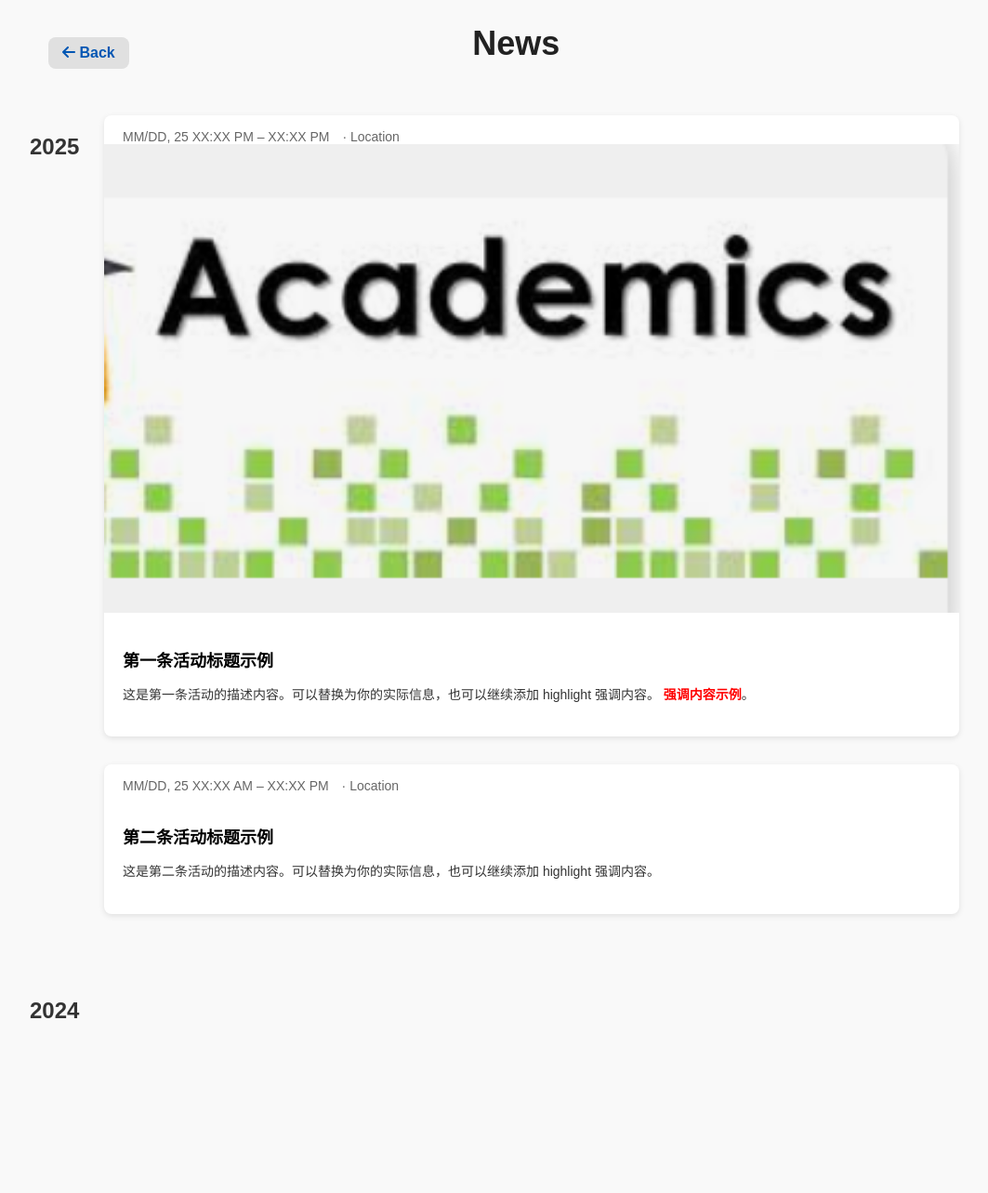
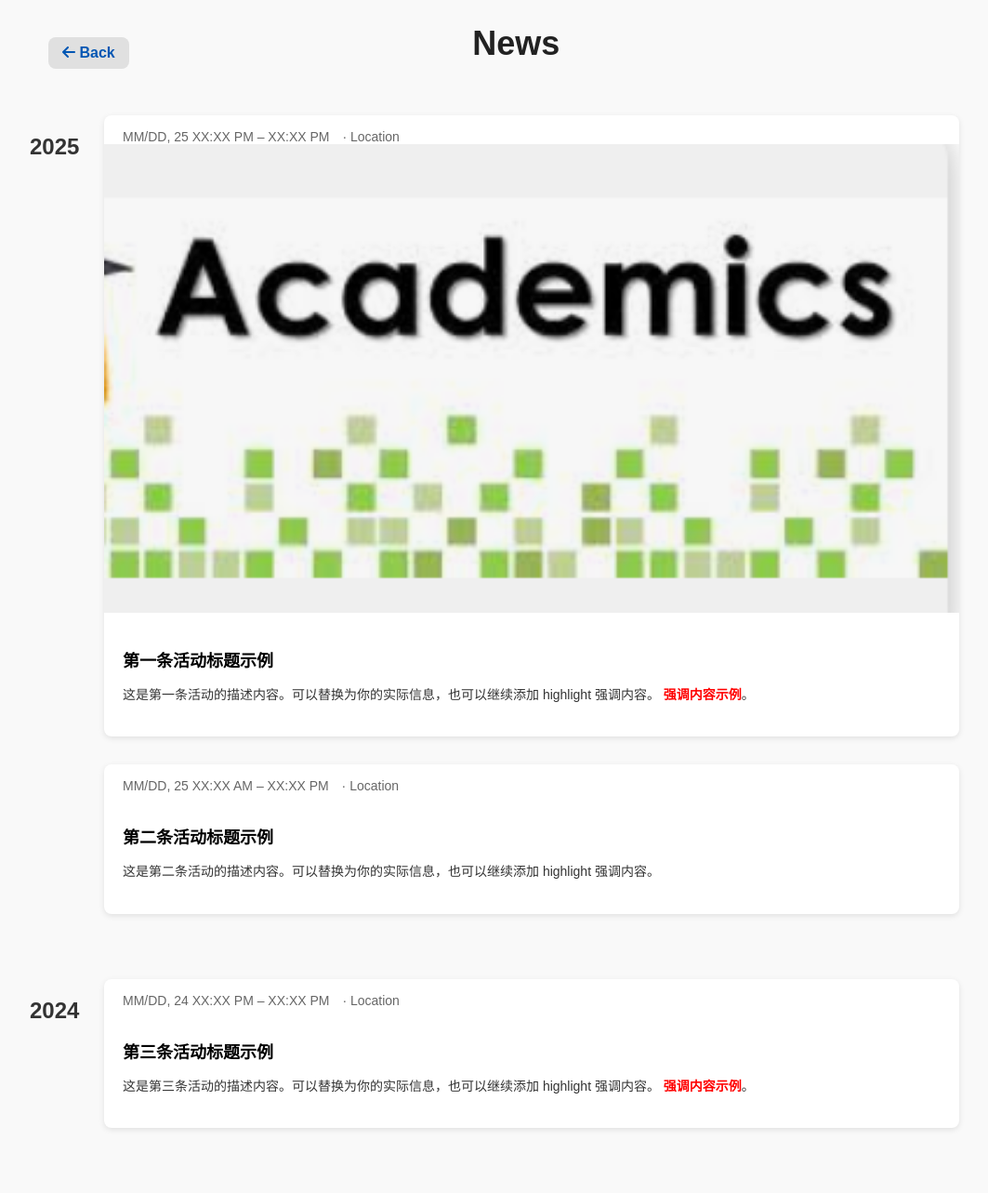
Before and after one commit to Yu-Xinda/Yu.github.io, a Jekyll site: the page news.html, which Jekyll copies as it is, in a window 1280 px wide. Shown: the whole page at 93% size, without its empty margins (108-1171 px from the left). Built offline with Jekyll 4.4.1, drawn with Linux system fonts in a browser that asks for light colours; before the commit the page ends 1141 px from its top, so only the background shows below that.

Commit message:
Update news.html

```diff
--- a/news.html
+++ b/news.html
@@ -149,4 +149,22 @@
     <div class="year">2024</div>
     <div class="timeline">
 
-      <div
+      <!-- 第三条记录 -->
+      <div class="card">
+        <div class="card-header">
+          <span>MM/DD, 24 XX:XX PM – XX:XX PM</span> · <span>Location</span>
+        </div>
+        <div class="card-body">
+          <h3>第三条活动标题示例</h3>
+          <p>
+            这是第三条活动的描述内容。可以替换为你的实际信息，也可以继续添加 highlight 强调内容。
+            <span class="highlight">强调内容示例</span>。
+          </p>
+        </div>
+      </div>
+
+    </div>
+  </div>
+
+</body>
+</html>
```
